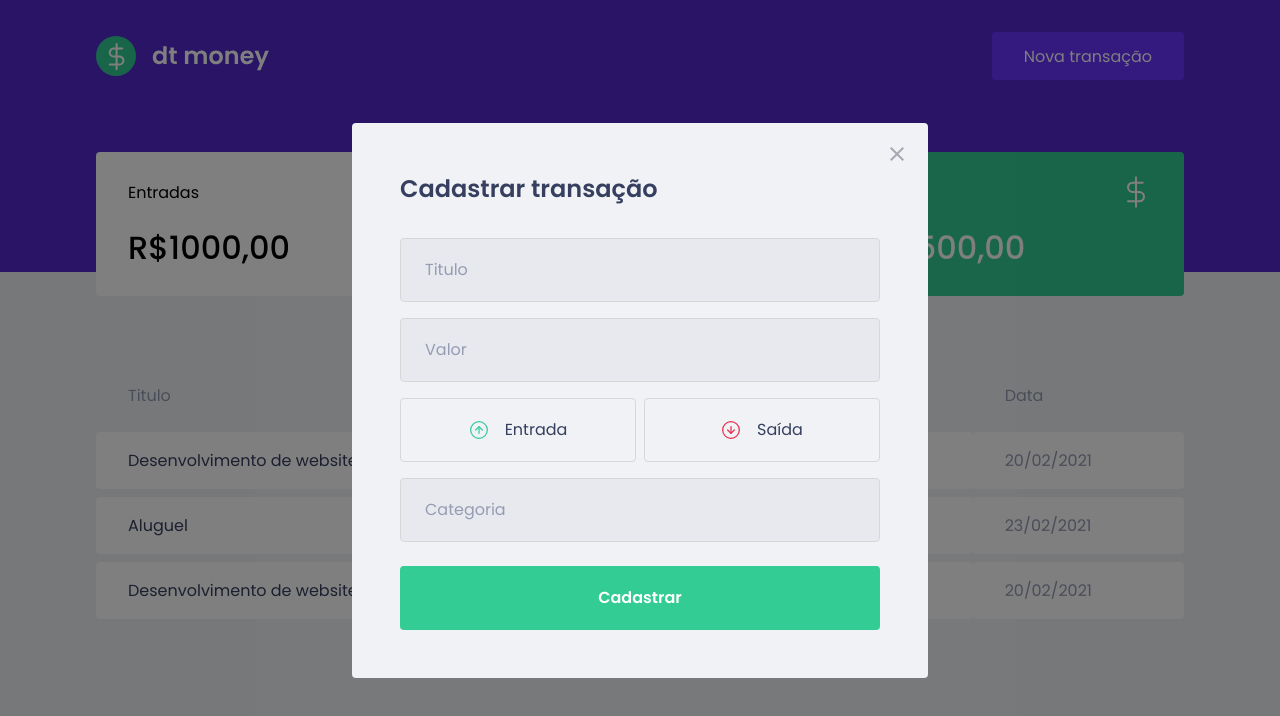
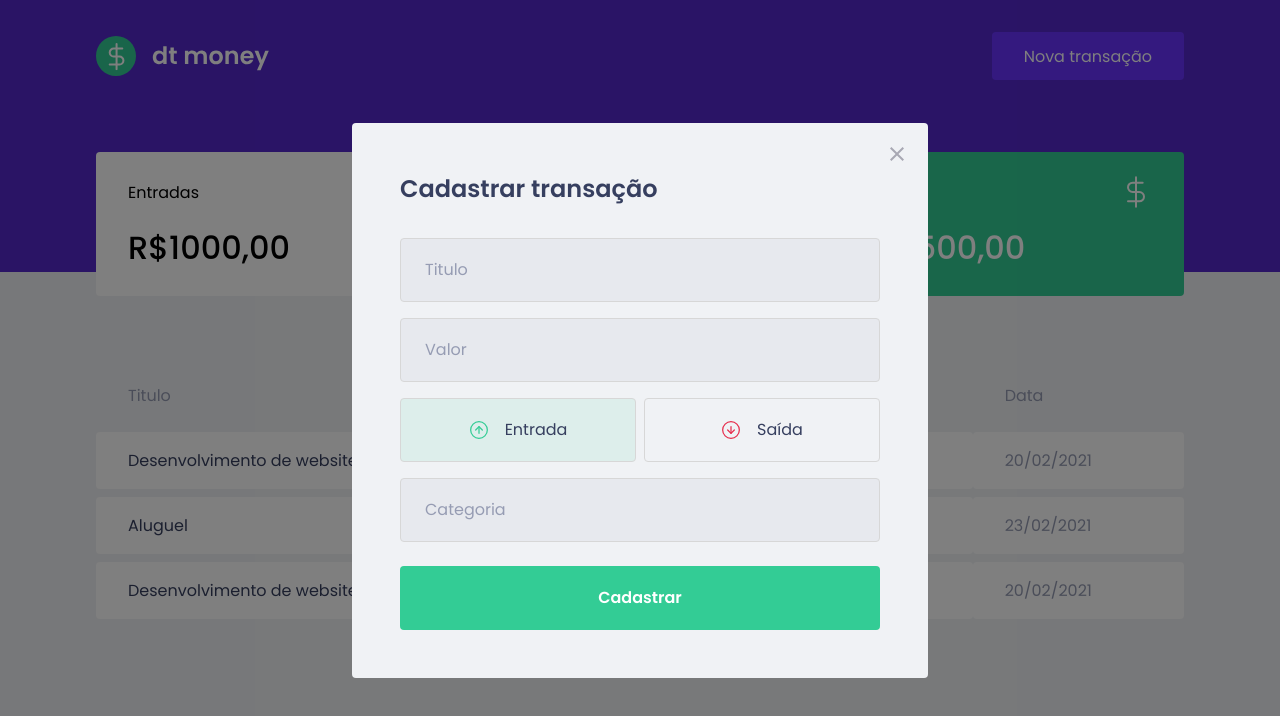
Before and after one commit to PauloMarolla/DtMoney-Projeto-Rocktseat-Modulo-2, a React (Create React App) app: page / in a window 1280 px wide. Both pictures are taken after a click on the button "Nova transação". Shown: the top 716 px of the page. Built offline with nearby package versions, Linux system fonts and the light colour scheme; no server answers; what miragejs would draw is missing.

Commit message:
estilo active button com styled components

```diff
--- a/src/components/NewTransactionsModal/index.tsx
+++ b/src/components/NewTransactionsModal/index.tsx
@@ -1,8 +1,9 @@
 import Modal from 'react-modal'
-import { Container, TransactionTypeContainer } from './styles'
+import { Container, TransactionTypeContainer, RadioBox } from './styles'
 import closeImg from '../../assets/close.svg'
 import incomeImg from '../../assets/income.svg'
 import outcomeImg from '../../assets/outcome.svg'
+import { useState } from 'react'
 
 interface NewTransactionModalProps {
   isOpen: boolean;
@@ -10,6 +11,9 @@ interface NewTransactionModalProps {
 }
 
 export const NewTransactionsMOdal = ({isOpen, onRequestClose}: NewTransactionModalProps) => {
+
+  const [type, setType] = useState('deposit');
+
   return (
     <Modal
     onRequestClose={onRequestClose}
@@ -35,19 +39,25 @@ export const NewTransactionsMOdal = ({isOpen, onRequestClose}: NewTransactionMod
         />
 
         <TransactionTypeContainer>
-          <button
+          <RadioBox
             type="button"
+            onClick={() => setType('deposit')}
+            isActive={type === 'deposit'}
+            activeColor="green"
           >
             <img src={incomeImg} alt="Entrada"/>
             <span>Entrada</span>
-          </button>
+          </RadioBox>
 
-          <button
+          <RadioBox
             type="button"
+            onClick={() => setType('withdraw')}
+            isActive={type === 'withdraw'}
+            activeColor="red"
           >
             <img src={outcomeImg} alt="saída"/>
             <span>Saída</span>
-          </button>
+          </RadioBox>
         </TransactionTypeContainer>
 
         <input
--- a/src/components/NewTransactionsModal/styles.ts
+++ b/src/components/NewTransactionsModal/styles.ts
@@ -1,5 +1,5 @@
 import styled from 'styled-components'
-import { darken } from 'polished';
+import { darken, transparentize } from 'polished';
 
 export const Container = styled.form`
   h2 {
@@ -53,12 +53,26 @@ export const TransactionTypeContainer = styled.div`
   display: grid;
   grid-template-columns: 1fr 1fr;
   gap: 0.5rem;
+`
 
-  button {
-    height: 4rem;
+interface RadioBoxProps {
+  isActive: boolean;
+  activeColor: 'green'|'red';
+}
+
+const colors = {
+  green: '#33cc95',
+  red: '#e52e45'
+}
+
+export const RadioBox = styled.button<RadioBoxProps>`
+   height: 4rem;
     border: 1px solid #d7d7d7;
     border-radius: 0.25rem;
-    background: transparent;
+    background: ${(props) => props.isActive
+    ? transparentize(0.9, colors[props.activeColor])
+    : 'transparent'
+    };
     display: flex;
     align-items: center;
     justify-content: center;
@@ -80,6 +94,4 @@ export const TransactionTypeContainer = styled.div`
       font-size: 1rem;
       color: var(--text-title);
     }
-  }
-
 `
```
